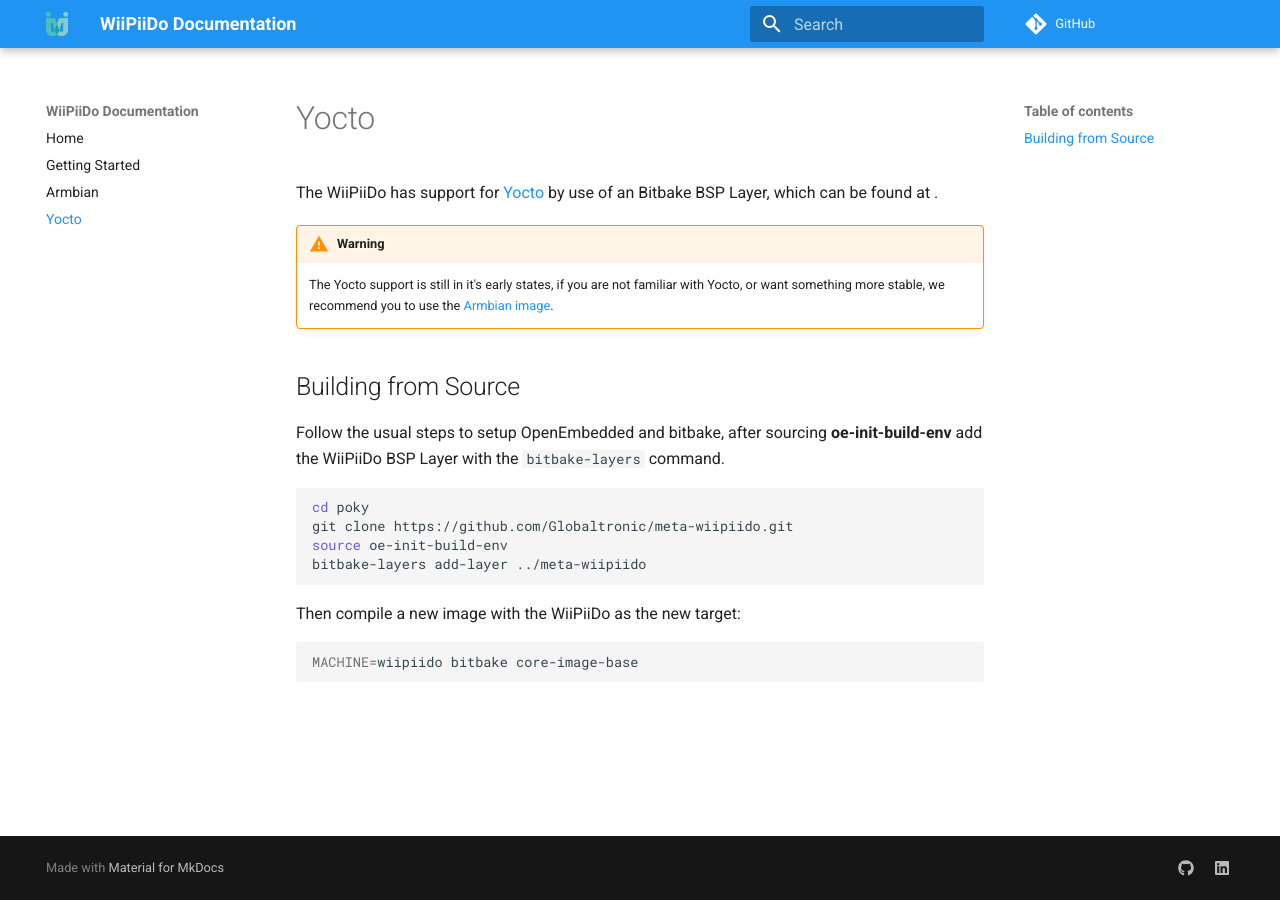
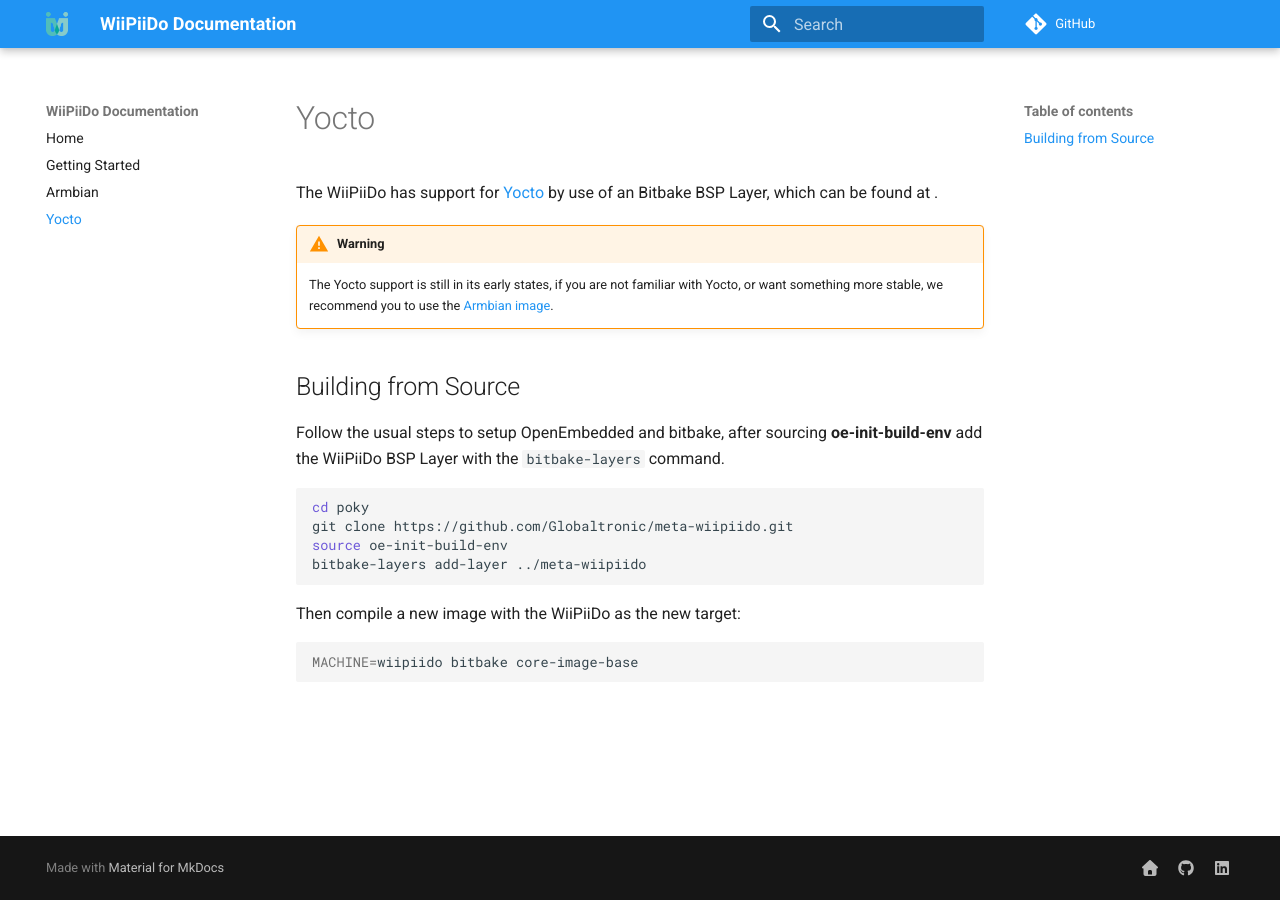
Before and after one commit to Globaltronic/wiipiido-docs, an MkDocs documentation site: the page built from docs/yocto.md, in a window 1280 px wide. Built offline with MkDocs 1.6.1 and Material for MkDocs 9.7.7, drawn with Linux system fonts in a browser that asks for light colours; comment, search, counter and statistics services are not loaded.

```diff
--- a/docs/yocto.md
+++ b/docs/yocto.md
@@ -4,8 +4,8 @@ The WiiPiiDo has support for [Yocto](https://www.yoctoproject.org/)
 by use of an Bitbake BSP Layer, which can be found at <a class="fa fa-github" href="https://github.com/Globaltronic/meta-wiipiido"></a>.
 
 !!! warning
-    The Yocto support is still in it's early states, if you are not familiar with Yocto,
-    or want something more stable, we recommend you to use the [Armbian image](getting-started.md).
+    The Yocto support is still in its early states, if you are not familiar with Yocto,
+    or want something more stable, we recommend you to use the [Armbian image](armbian.md).
 
 ## Building from Source
 
--- a/mkdocs.yml
+++ b/mkdocs.yml
@@ -24,6 +24,8 @@ plugins:
 
 extra:
   social:
+    - type: 'home'
+      link: 'http://www.globaltronic.pt/en/'
     - type: 'github'
       link: 'https://github.com/globaltronic'
     - type: 'linkedin'
```
